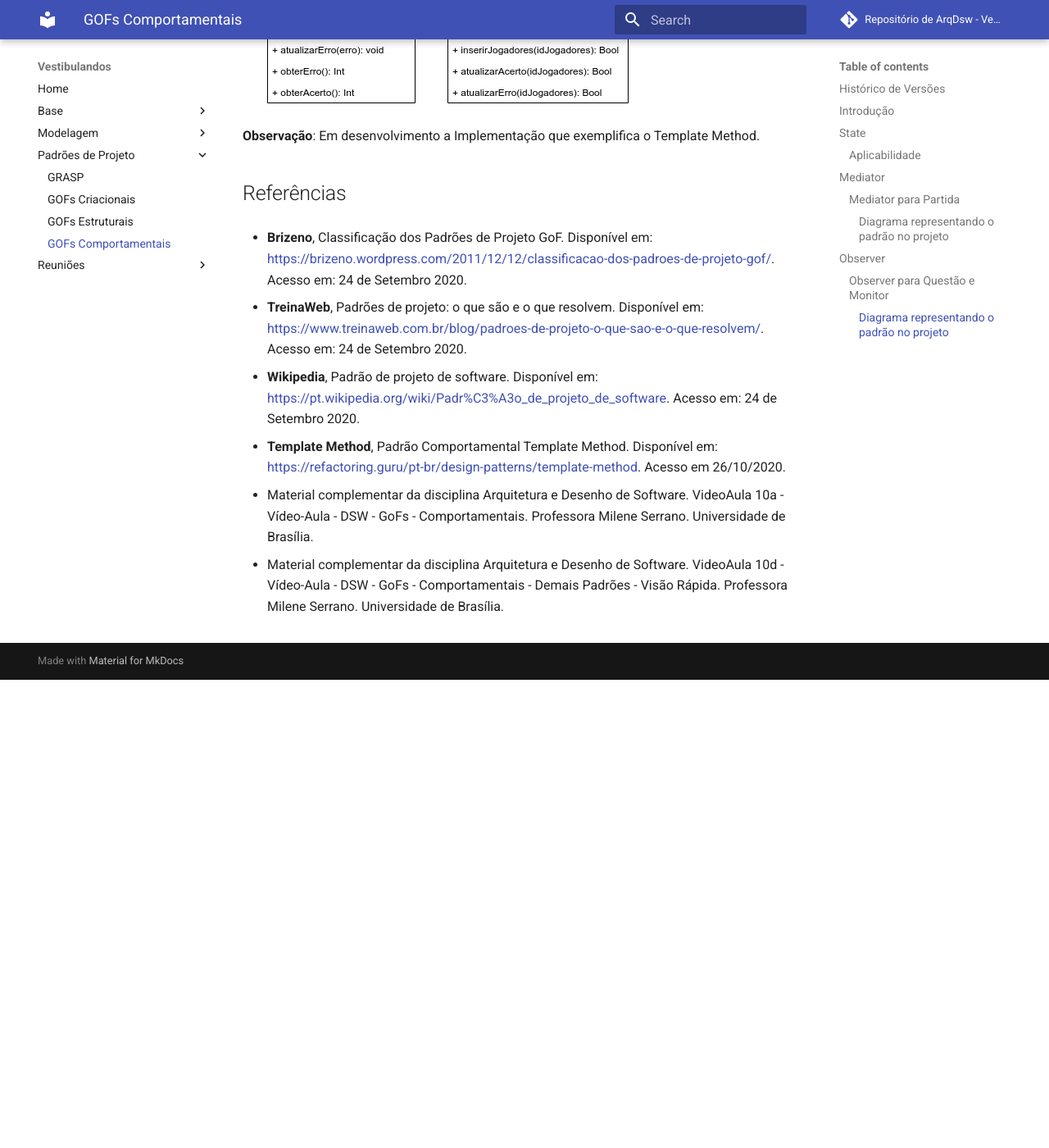
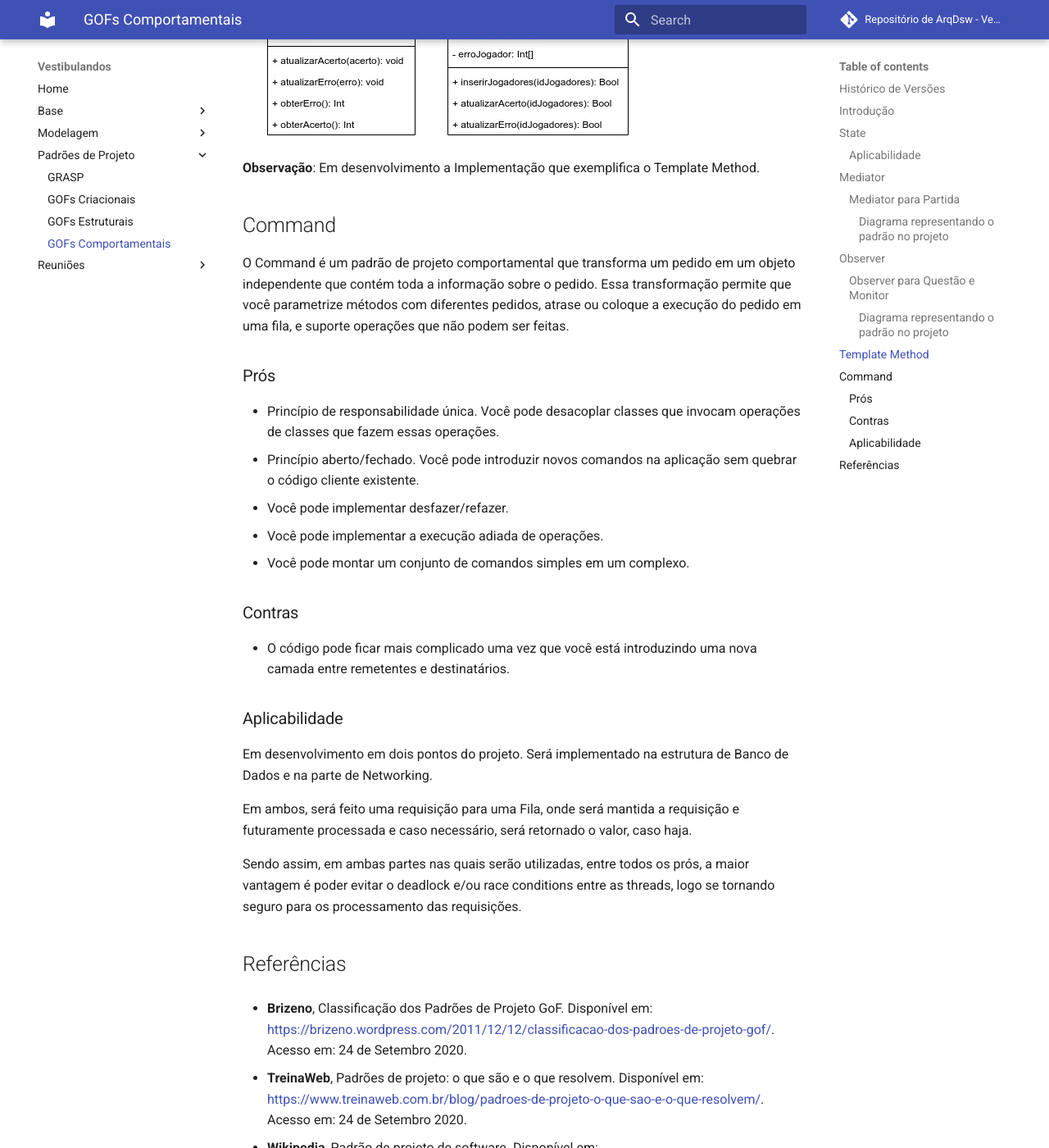
Before and after one commit to UnBArqDsw/2020.1_G4_Vestibulandos, an MkDocs documentation site: the page built from docs/padroes_de_projeto/gofs_comportamentais.md, in a window 1280 px wide and 1400 px high, scrolled down 4619 px. Shown: the whole window at 82% size. Built offline with MkDocs 1.6.1 and Material for MkDocs 9.7.7, drawn with Linux system fonts in a browser that asks for light colours; comment, search, counter and statistics services are not loaded; before the commit the page ends 5448 px from its top, so only the background shows below that; some of the changed text lies outside the part shown.

Commit message:
Adicionado o padrão command.

```diff
--- a/docs/padroes_de_projeto/gofs_comportamentais.md
+++ b/docs/padroes_de_projeto/gofs_comportamentais.md
@@ -9,6 +9,7 @@
 | 26/10/2020 | 0.3 | Refatorando padrão Mediator | João Pedro, Lucas Gomes|
 | 26/10/2020 | 0.4 | Adicionado padrão State | Julio Litwin |
 | 26/10/2020 | 0.5 | Adicionado padrão Template Method | Guilherme Leal |
+| 26/10/2020 | 0.5 | Adicionado padrão Command | Julio Litwin |
 
 ## Introdução
 
@@ -66,7 +67,7 @@ Neste padrão, Subject é o objeto que será observado e Observer é o objeto qu
 > [Implementação em código - Versão 0](./codigos/observer_questao_codigo_v0.md)
 
 
-# Template Method
+## Template Method
 O Template Method é um padrão de projeto comportamental que define o esqueleto de um algoritmo na superclasse mas deixa as subclasses sobrescreverem etapas específicas do algoritmo sem modificar sua estrutura.
 
 **Problema:** Em algum momento você percebeu que algumas classes tem muito código parecido. Embora o código para lidar com vários formatos seja inteiramente diferente em todas as classes, o código para processamento de dados e análise é quase idêntico. Esse padrão foi observado para diferentes tipos de partidas que podem existir no nosso sistema.
@@ -78,7 +79,27 @@ O Template Method é um padrão de projeto comportamental que define o esqueleto
 
 **Observação**: Em desenvolvimento a Implementação que exemplifica o Template Method.
 
+## Command
 
+O Command é um padrão de projeto comportamental que transforma um pedido em um objeto independente que contém toda a informação sobre o pedido. Essa transformação permite que você parametrize métodos com diferentes pedidos, atrase ou coloque a execução do pedido em uma fila, e suporte operações que não podem ser feitas.
+
+### Prós
+- Princípio de responsabilidade única. Você pode desacoplar classes que invocam operações de classes que fazem essas operações.
+- Princípio aberto/fechado. Você pode introduzir novos comandos na aplicação sem quebrar o código cliente existente.
+- Você pode implementar desfazer/refazer.
+- Você pode implementar a execução adiada de operações.
+- Você pode montar um conjunto de comandos simples em um complexo.
+
+### Contras
+- O código pode ficar mais complicado uma vez que você está introduzindo uma nova camada entre remetentes e destinatários.
+
+### Aplicabilidade
+
+Em desenvolvimento em dois pontos do projeto. Será implementado na estrutura de Banco de Dados e na parte de Networking.
+
+Em ambos, será feito uma requisição para uma Fila, onde será mantida a requisição e futuramente processada e caso necessário, será retornado o valor, caso haja.
+
+Sendo assim, em ambas partes nas quais serão utilizadas, entre todos os prós, a maior vantagem é poder evitar o deadlock e/ou race conditions entre as threads, logo se tornando seguro para os processamento das requisições.
 
 ## Referências
 
```
